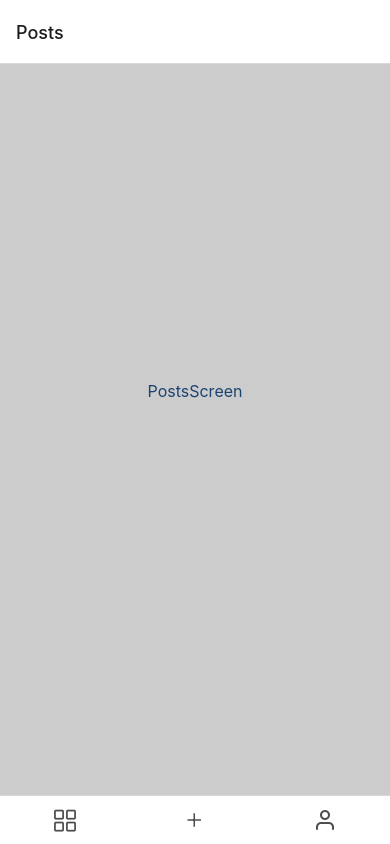
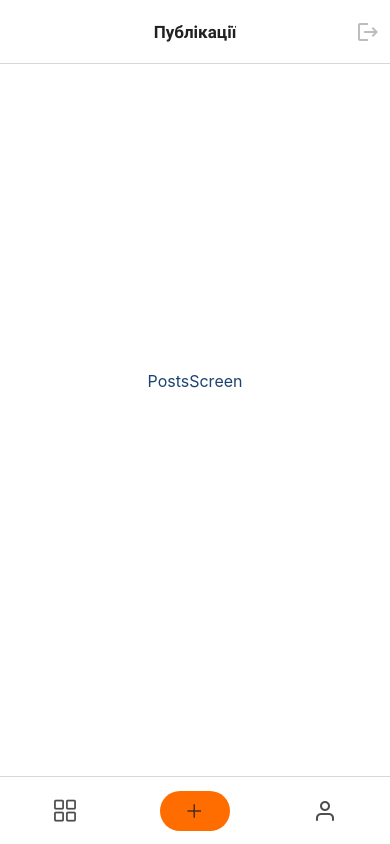
Before and after one commit to YevheniiaVier/reactNatProject, a React Native app: screen /Map in a window 390 px wide. Built offline with nearby package versions, Linux system fonts and the light colour scheme.

Commit message:
adds style to posts screen

```diff
--- a/Screens/main/mainStyles.js
+++ b/Screens/main/mainStyles.js
@@ -6,7 +6,7 @@ export const styles = StyleSheet.create({
     fontFamily: "Roboto-Regular",
     // height: Platform.OS === "ios" ? 50 : 100,
     flex: 1,
-    backgroundColor: "#ccc",
+    backgroundColor: "#fff",
     justifyContent: "center",
     alignItems: "center",
   },
@@ -33,4 +33,15 @@ export const styles = StyleSheet.create({
     marginBottom: 78,
     alignSelf: "center",
   },
+  logoutBtn: {
+    marginRight: 10,
+  },
+  addBtn: {
+    width: 70,
+    height: 40,
+    borderRadius: 20,
+    backgroundColor: "#FF6C00",
+    alignItems: "center",
+    justifyContent: "center",
+  },
 });
--- a/router.js
+++ b/router.js
@@ -1,5 +1,9 @@
 import { createNativeStackNavigator } from "@react-navigation/native-stack";
 import { createBottomTabNavigator } from "@react-navigation/bottom-tabs";
+
+import { Button, TouchableOpacity, View } from "react-native";
+
+import { MaterialIcons } from "@expo/vector-icons";
 import { AntDesign } from "@expo/vector-icons";
 import { Feather } from "@expo/vector-icons";
 import { Ionicons } from "@expo/vector-icons";
@@ -12,6 +16,7 @@ import { CommentsScreen } from "./Screens/main/CommentsScreen";
 import { ProfileScreen } from "./Screens/main/ProfileScreen";
 import { MapScreen } from "./Screens/main/MapScreen";
 import { HomeScreen } from "./Screens/main/HomeScreen";
+import { styles } from "./Screens/main/mainStyles";
 
 const Tab = createBottomTabNavigator();
 const AuthStack = createNativeStackNavigator();
@@ -38,9 +43,26 @@ export const userRoute = (isAuth) => {
     );
   }
   return (
-    <Tab.Navigator>
+    <Tab.Navigator
+      screenOptions={{
+        tabBarStyle: {
+          height: 68,
+          borderTopWidth: 1,
+          shadowColor: "rgba(0, 0, 0, 0.3)",
+          shadowOpacity: 1,
+          elevation: 3,
+        },
+      }}
+    >
       <Tab.Screen
         options={{
+          title: "Публікації",
+          headerTintColor: "#212121",
+          headerTitleStyle: {
+            fontFamily: "Roboto-Bold",
+            fontSize: 17,
+          },
+
           tabBarShowLabel: false,
           tabBarIcon: ({ focused, size, color }) => (
             <AntDesign
@@ -49,6 +71,26 @@ export const userRoute = (isAuth) => {
               color="rgba(33, 33, 33, 0.8)"
             />
           ),
+          headerStyle: {
+            backgroundColor: "#FFFFFF",
+            borderBottomWidth: 1,
+            shadowColor: "rgba(0, 0, 0, 0.3)",
+            shadowOpacity: 1,
+            elevation: 3,
+          },
+          headerRight: () => (
+            <TouchableOpacity
+              activeOpacity={0.7}
+              onPress={() => {
+                // Handle logout action here
+              }}
+              style={styles.logoutBtn}
+            >
+              <MaterialIcons name="logout" size={24} color="#BDBDBD" />
+            </TouchableOpacity>
+          ),
+
+          headerTitleAlign: "center",
         }}
         name="Posts"
         component={PostsScreen}
@@ -57,12 +99,10 @@ export const userRoute = (isAuth) => {
         options={{
           tabBarShowLabel: false,
           tabBarIcon: ({ focused, size, color }) => (
-            <Ionicons name="add" size={24} color="rgba(33, 33, 33, 0.8)" />
+            <View style={styles.addBtn}>
+              <Ionicons name="add" size={24} color="rgba(33, 33, 33, 0.8)" />
+            </View>
           ),
-
-          backgroundColor: "orange",
-          borderRadius: 6,
-          height: 30,
         }}
         name="CreatePosts"
         component={CreatePostsScreen}
```
